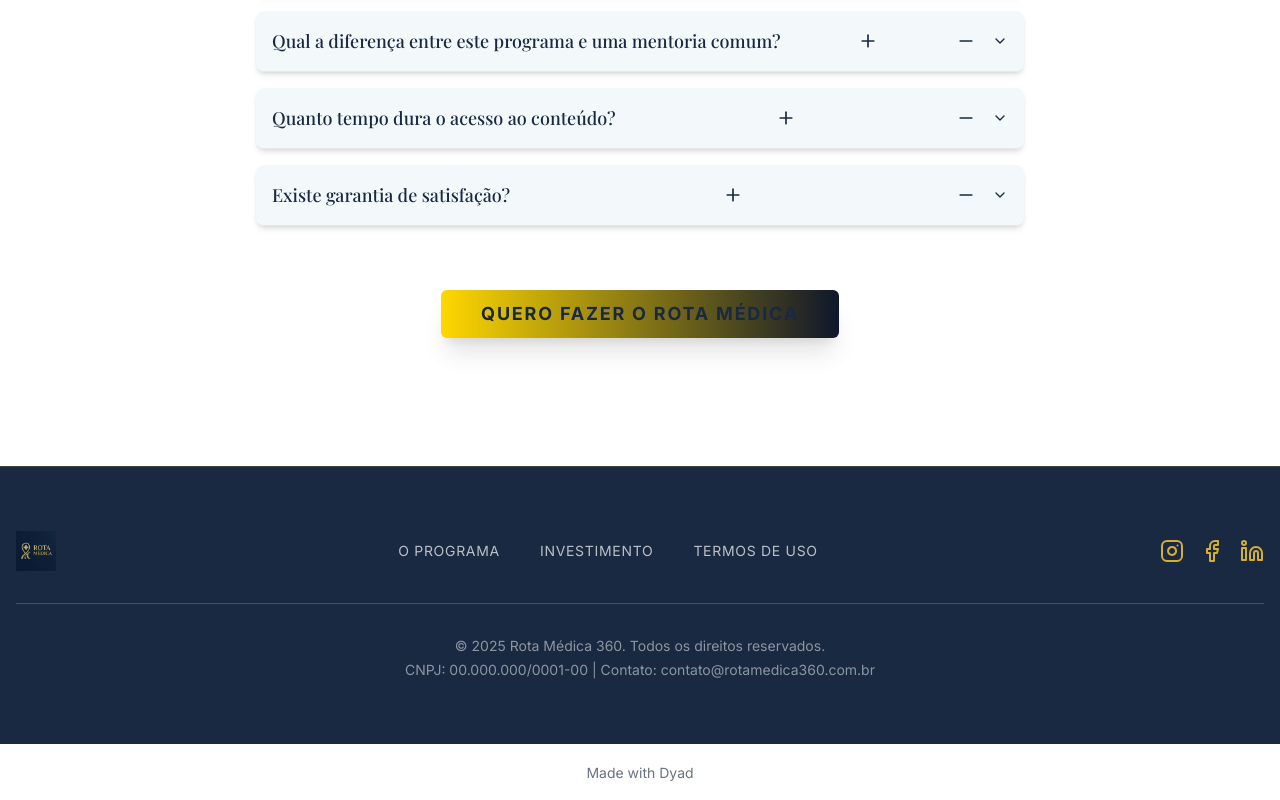
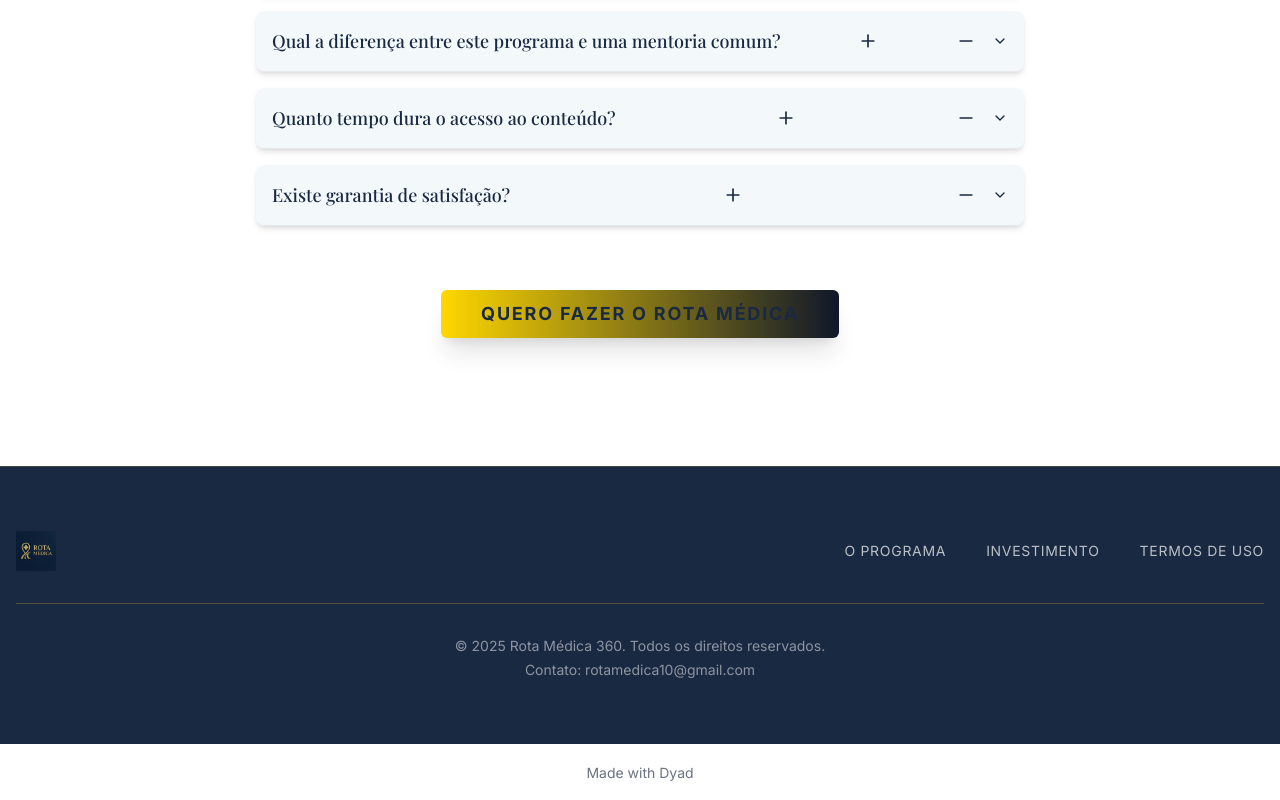
Before and after one commit to labdesacadas-glitch/rotamedica360, a React (Vite) app: page / in a window 1280 px wide. Shown: the part 6304-7104 px from the top of the page. Built offline with nearby package versions, Linux system fonts and the light colour scheme; a web font is replaced by a local one.

Commit message:
[dyad] Atualizando o rodapé para remover CNPJ e redes sociais, e corrigir o e-mail de contato - wrote 1 file(s)

```diff
--- a/src/components/Footer.tsx
+++ b/src/components/Footer.tsx
@@ -1,4 +1,3 @@
-import { Facebook, Instagram, Linkedin } from "lucide-react";
 import React from "react";
 
 const Footer: React.FC = () => {
@@ -37,24 +36,13 @@ const Footer: React.FC = () => {
             </a>
           </nav>
 
-          {/* Social Icons */}
-          <div className="flex space-x-4 mt-6 md:mt-0">
-            <a href="#" target="_blank" rel="noopener noreferrer" className="text-gold hover:text-gold-light transition-colors duration-300">
-              <Instagram className="h-6 w-6" />
-            </a>
-            <a href="#" target="_blank" rel="noopener noreferrer" className="text-gold hover:text-gold-light transition-colors duration-300">
-              <Facebook className="h-6 w-6" />
-            </a>
-            <a href="#" target="_blank" rel="noopener noreferrer" className="text-gold hover:text-gold-light transition-colors duration-300">
-              <Linkedin className="h-6 w-6" />
-            </a>
-          </div>
+          {/* Social Icons (Removido) */}
         </div>
 
         {/* Copyright and Legal */}
         <div className="text-center text-sm text-white/50 font-sans">
           <p>&copy; {new Date().getFullYear()} Rota Médica 360. Todos os direitos reservados.</p>
-          <p className="mt-1">CNPJ: 00.000.000/0001-00 | Contato: contato@rotamedica360.com.br</p>
+          <p className="mt-1">Contato: rotamedica10@gmail.com</p>
         </div>
       </div>
     </footer>
```
